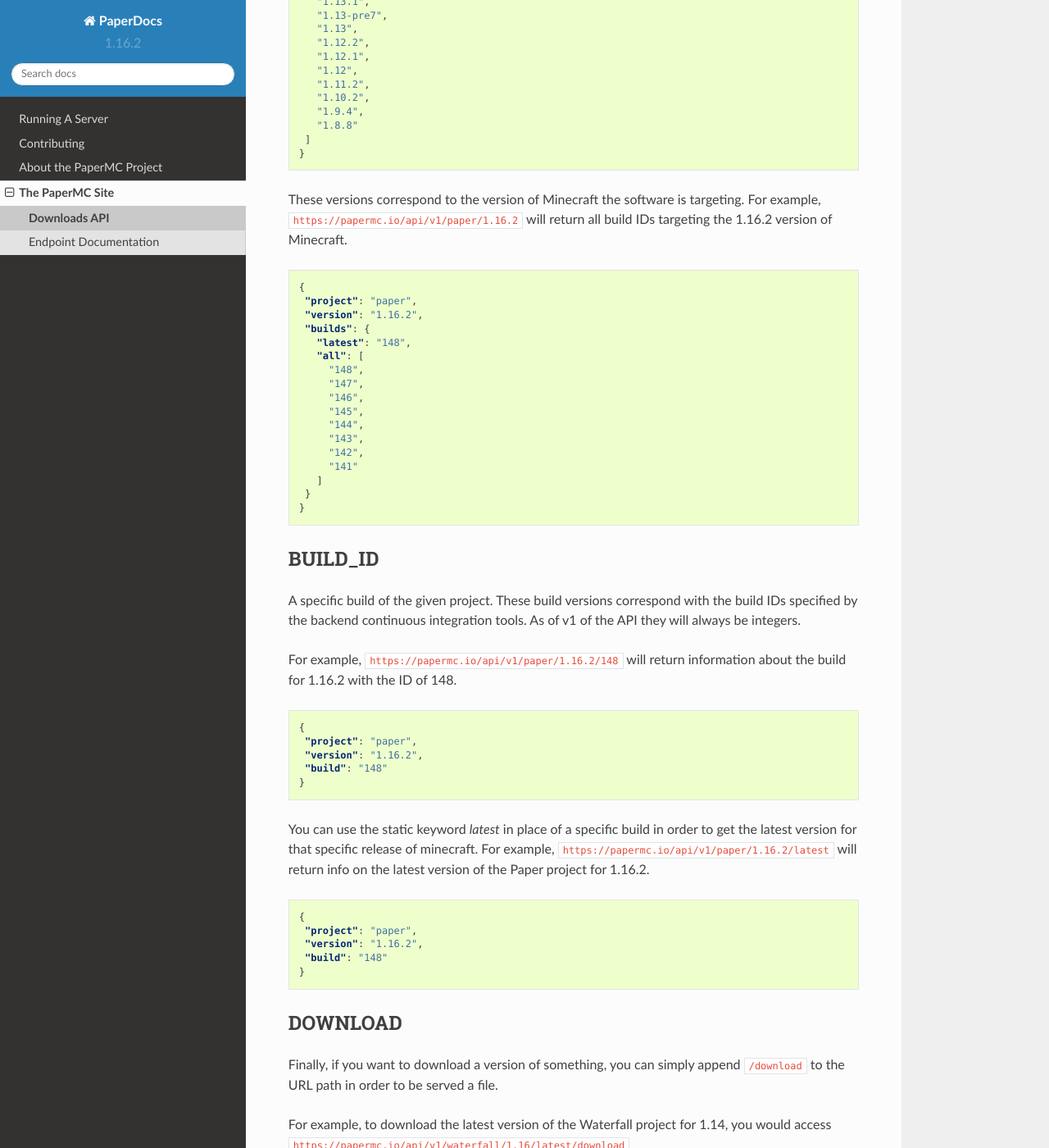
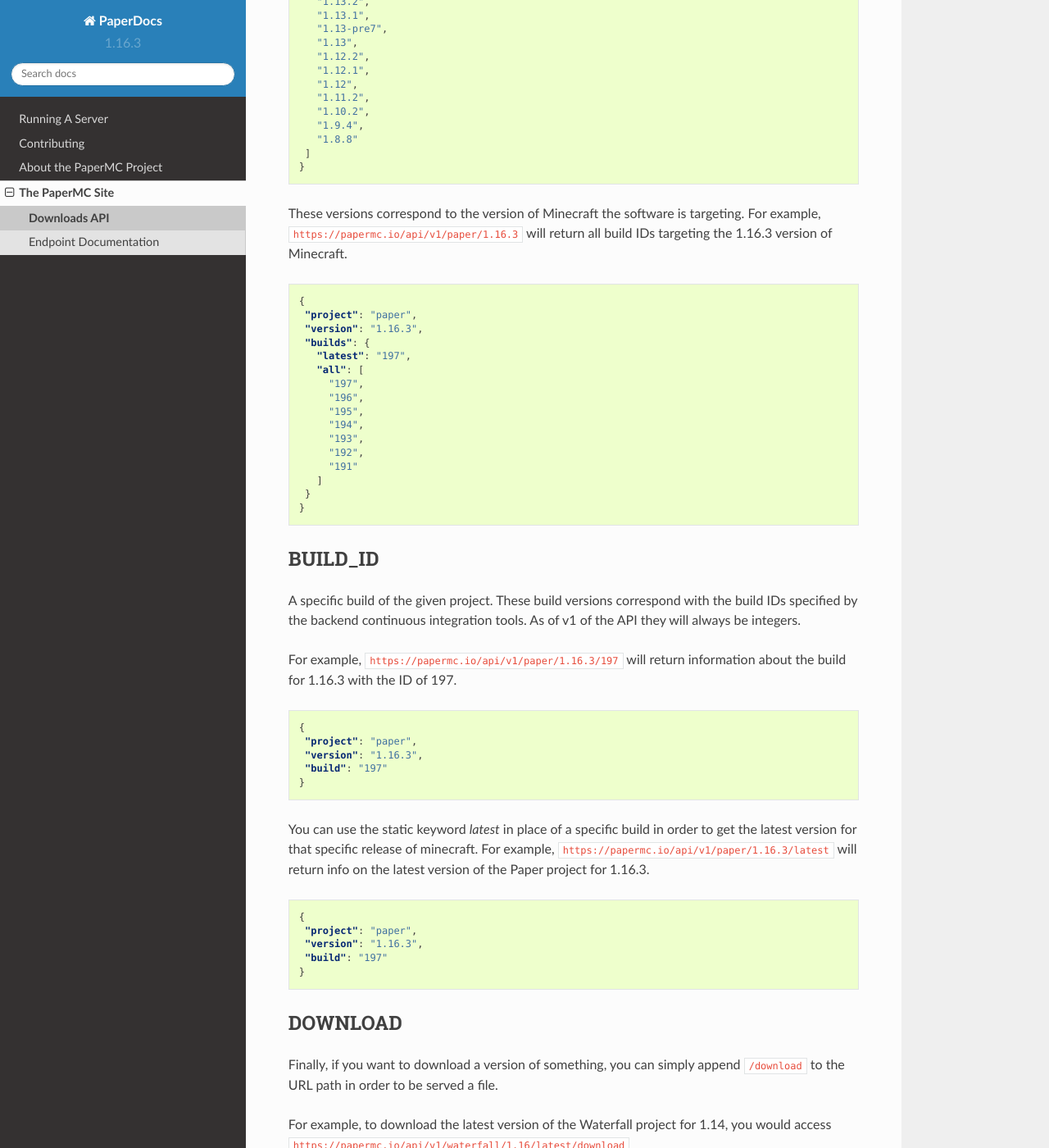
Before and after one commit to PaperMC/PaperDocs, a Sphinx documentation site: the page built from source/site/api.rst, in a window 1280 px wide and 1400 px high, scrolled down 2545 px. Shown: the whole window at 82% size. Built offline with Sphinx 7.4.7 and the Read the Docs theme 2.0.0, drawn with Linux system fonts in a browser that asks for light colours; some of the changed text lies outside the part shown.

Commit message:
Update docs to 1.16.3

```diff
--- a/source/conf.py
+++ b/source/conf.py
@@ -61,9 +61,9 @@
 #
 # The short X.Y version.
 # should match last MC version the docs were updated for
-version = u'1.16.2'
+version = u'1.16.3'
 # The full version, including alpha/beta/rc tags.
-release = u'1.16.2'
+release = u'1.16.3'
 
 # The language for content autogenerated by Sphinx. Refer to documentation
 # for a list of supported languages.
--- a/source/site/api.rst
+++ b/source/site/api.rst
@@ -17,11 +17,11 @@
 
 I just want to download the latest jar
 --------------------------------------
-To download the latest jar, simply connect to `<https://papermc.io/api/v1/paper/1.16.2/latest/download>`__
+To download the latest jar, simply connect to `<https://papermc.io/api/v1/paper/1.16.3/latest/download>`__
 
 If you're looking for Waterfall or Travertine, their name can be used in place
 of `paper` as either `waterfall` or `travertine`. Specific versions can also be
-used by replacing `1.16.2` with `1.12.2` or another version. For additional
+used by replacing `1.16.3` with `1.12.2` or another version. For additional
 information about available endpoints, projects, and versions, please read
 further below.
 
@@ -105,6 +105,7 @@
  {
   "project": "paper",
   "versions": [
+    "1.16.3",
     "1.16.2",
     "1.16.1",
     "1.15.2",
@@ -130,25 +131,24 @@
  }
 
 These versions correspond to the version of Minecraft the software is targeting.
-For example, ``https://papermc.io/api/v1/paper/1.16.2`` will return all build IDs
-targeting the 1.16.2 version of Minecraft.
+For example, ``https://papermc.io/api/v1/paper/1.16.3`` will return all build IDs
+targeting the 1.16.3 version of Minecraft.
 
 .. code-block:: json
 
  {
   "project": "paper",
-  "version": "1.16.2",
+  "version": "1.16.3",
   "builds": {
-    "latest": "148",
+    "latest": "197",
     "all": [
-      "148",
-      "147",
-      "146",
-      "145",
-      "144",
-      "143",
-      "142",
-      "141"
+      "197",
+      "196",
+      "195",
+      "194",
+      "193",
+      "192",
+      "191"
     ]
   }
  }
@@ -159,28 +159,28 @@
 with the build IDs specified by the backend continuous integration tools. As of
 v1 of the API they will always be integers.
 
-For example, ``https://papermc.io/api/v1/paper/1.16.2/148`` will return
-information about the build for 1.16.2 with the ID of 148.
+For example, ``https://papermc.io/api/v1/paper/1.16.3/197`` will return
+information about the build for 1.16.3 with the ID of 197.
 
 .. code-block:: json
 
  {
   "project": "paper",
-  "version": "1.16.2",
-  "build": "148"
+  "version": "1.16.3",
+  "build": "197"
  }
 
 You can use the static keyword `latest` in place of a specific build in order to
 get the latest version for that specific release of minecraft.
-For example, ``https://papermc.io/api/v1/paper/1.16.2/latest`` will return info
-on the latest version of the Paper project for 1.16.2.
+For example, ``https://papermc.io/api/v1/paper/1.16.3/latest`` will return info
+on the latest version of the Paper project for 1.16.3.
 
 .. code-block:: json
 
  {
   "project": "paper",
-  "version": "1.16.2",
-  "build": "148"
+  "version": "1.16.3",
+  "build": "197"
  }
 
 DOWNLOAD
```
Also changed, not shown: other parts of source/site/api.rst (+2 -2 lines).
